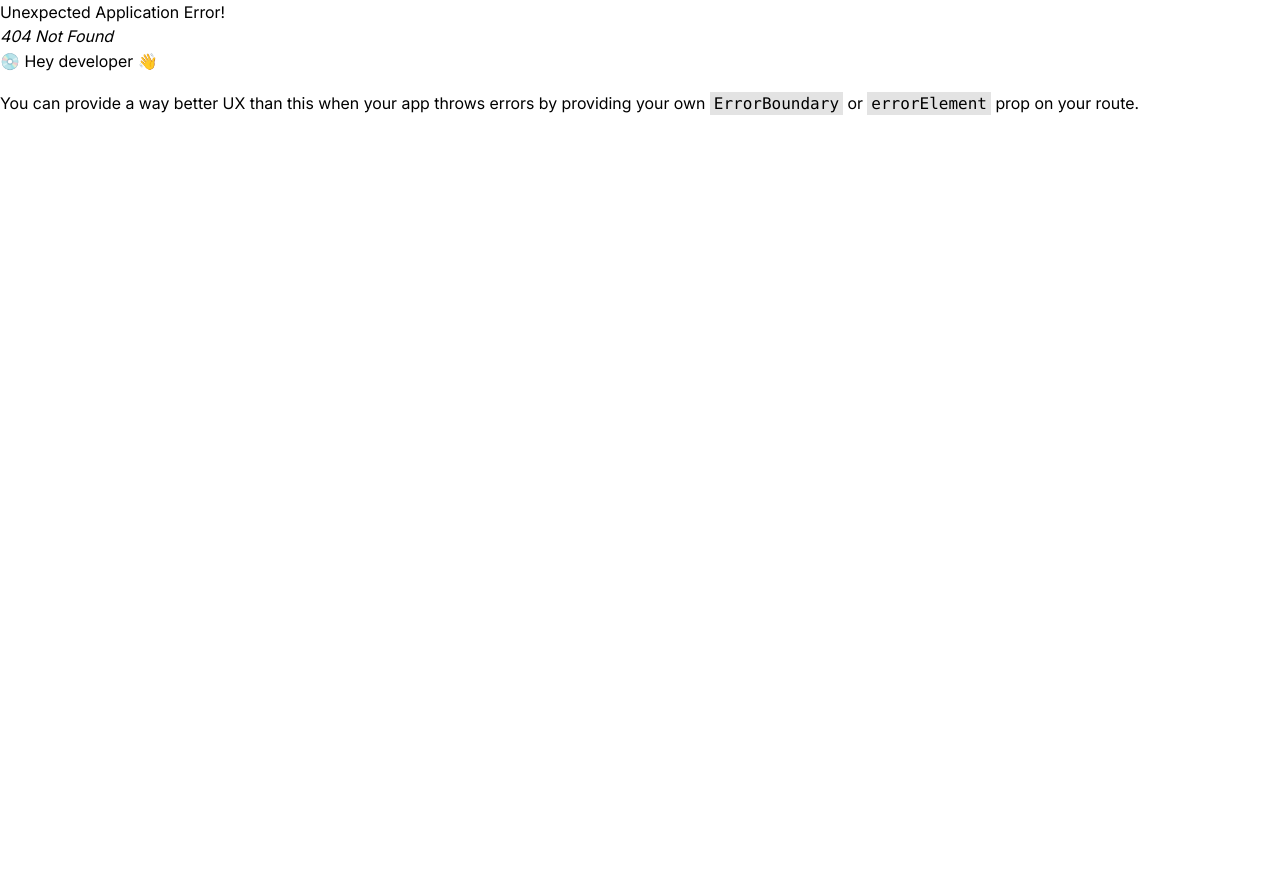
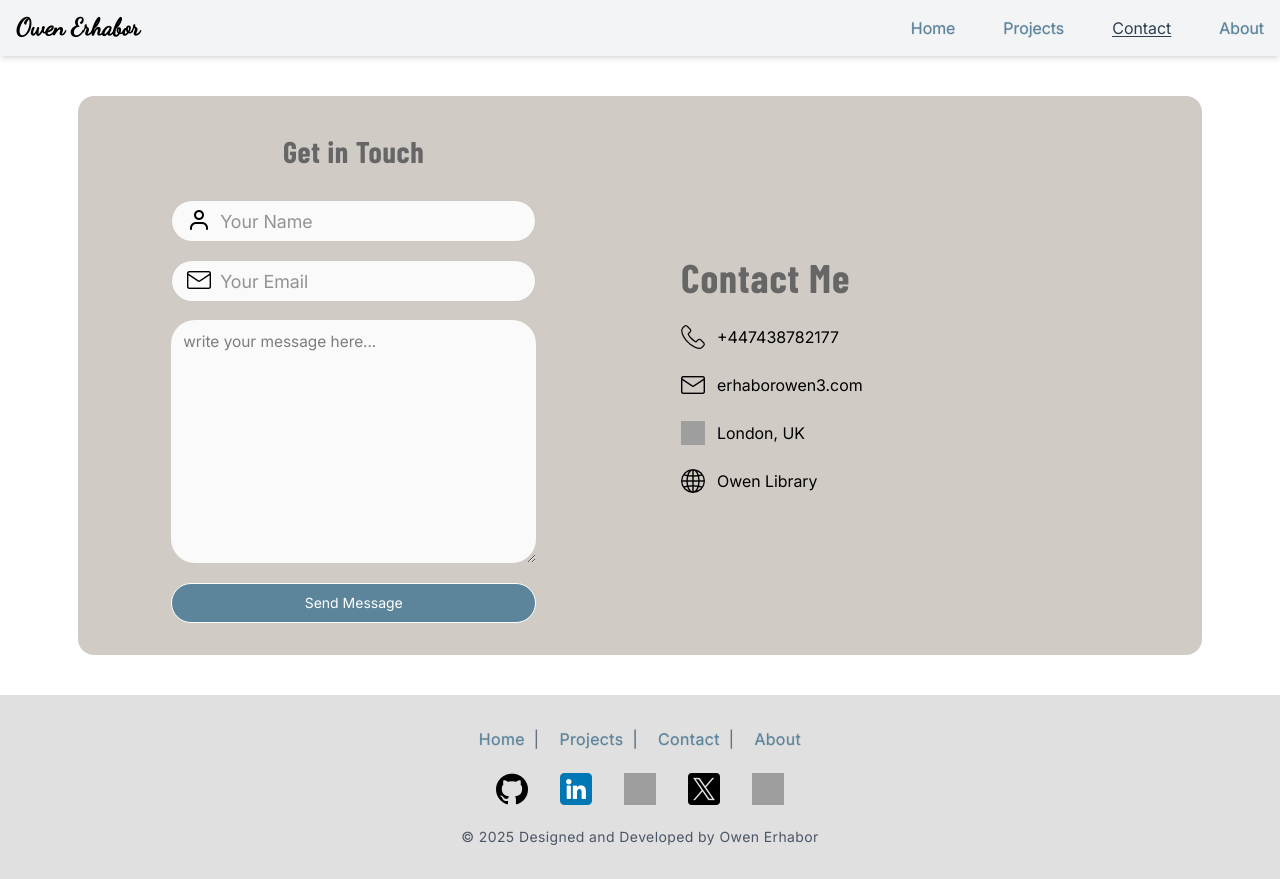
Before and after one commit to owen-6936/portfolio, a React (Vite) app: page /contact in a window 1280 px wide. Before the commit this address had no page. Before the commit the page ends 800 px from the top, so only its background shows below. Built offline with nearby package versions, Linux system fonts and the light colour scheme; grey boxes are pictures that could not be loaded.

Commit message:
feat: implement Contact page with form and personal links; add styles for contact layout

```diff
--- a/src/components/Card.tsx
+++ b/src/components/Card.tsx
@@ -1,7 +1,8 @@
-import { motion, type Variants } from 'framer-motion';
+import React, { useRef, type ReactNode } from 'react';
+import { motion, type Variants, useInView } from 'framer-motion';
+import { defaultVariants } from '../constants/variant';
 import { cn } from '../utils/utils';
-import type { ReactNode } from 'react';
-import { defaultVariants } from '../constants/variant';
+
 // Define the props for the main Card container
 interface CardProps {
   children: React.ReactNode;
@@ -36,6 +37,7 @@ const alignment = {
 };
 
 // The main reusable Card component.
+// It uses a ref and the useInView hook to trigger animations when the card becomes visible.
 const Card: React.FC<CardProps> & {
   Header: React.FC<CardHeaderProps>;
   Body: React.FC<CardSectionProps>;
@@ -49,13 +51,19 @@ const Card: React.FC<CardProps> & {
   className,
   cardVariants = defaultVariants[(index ?? 0) % defaultVariants.length],
 }) => {
+  // Create a ref to attach to the motion component
+  const ref = useRef(null);
+  // Use the useInView hook to determine if the element is in the viewport
+  const isInView = useInView(ref, { once: true, amount: amount });
+
   return (
     <motion.div
+      ref={ref} // Attach the ref to the component
       className={cn(`${bg} rounded-2xl ${padding}`, className ?? '')}
       variants={cardVariants}
-      initial="hidden"
-      whileInView="visible"
-      viewport={{ once: true, amount: amount, margin: '0px' }}
+      initial="hidden" // Start from the hidden state
+      // Animate to the 'visible' state if isInView is true
+      animate={isInView ? 'visible' : 'hidden'}
       transition={{ delay: 0.2 + (index || 0) * 0.1, duration: 0.4 }}
     >
       {children}
--- a/src/components/Footer.tsx
+++ b/src/components/Footer.tsx
@@ -7,7 +7,7 @@ export default function Footer() {
     <footer className="bg-neutral p-8 text-center flex flex-col justify-evenly gap-1.5 w-full tracking-wide">
       <div className="flex justify-center items-center gap-4 flex-wrap">
         {links.map((link, index) => (
-          <span className="link text-sm sm:text-base">
+          <span key={link.key} className="link text-sm sm:text-base">
             <Link key={link.key} to={link.url}>
               {link.title}
             </Link>
--- a/src/components/Navbar.tsx
+++ b/src/components/Navbar.tsx
@@ -1,4 +1,5 @@
 import { useEffect, useState } from 'react';
+import { useLocation } from 'react-router-dom';
 import SidebarMenu from './SidebarMenu';
 import Link from './CustomLink';
 import links from '../constants/links';
@@ -8,6 +9,8 @@ export default function Navbar() {
 
   const [activeNavItem, setActiveNavItem] = useState('');
 
+  const location = useLocation();
+
   const handleLocationChange = () => {
     const currentPath = location.pathname;
     const activeLink = links.find((link) => link.url === currentPath);
@@ -16,7 +19,8 @@ export default function Navbar() {
 
   useEffect(() => {
     handleLocationChange();
-  }, []);
+    window.scrollTo(0, 0);
+  }, [location.pathname]);
 
   return (
     <header className="sticky top-0 left-0 w-full z-50 bg-gray-100 shadow-md h-[var(--nav-height)]">
--- /dev/null
+++ b/src/components/pages/Contact.tsx
@@ -0,0 +1,95 @@
+import person from '../../assets/icons/person.png';
+import phone from '../../assets/icons/telephone.png';
+import email from '../../assets/icons/mail.png';
+import location from '../../assets/icons/google-maps.png';
+import worldWideWeb from '../../assets/icons/world-wide-web.png';
+import Card from '../Card';
+import '../../styles/contact.css';
+
+export default function Contact() {
+  return (
+    <div>
+      <Card
+        index={0}
+        key={'contact-form'}
+        amount={0.1}
+        bg="bg-accent-secondary"
+        padding="p-8"
+        className="contact-container"
+      >
+        <section className="contact-form-section">
+          <form className="contact-form">
+            <h2 className="m-0 mt-4 mb-4 text-3xl">Get in Touch</h2>
+            <label htmlFor="name" className="relative">
+              <img src={person} alt="Name" />
+              <input
+                className="contact-form-field"
+                type="text"
+                id="name"
+                name="name"
+                placeholder="Your Name"
+                required
+              />
+            </label>
+            <label htmlFor="email">
+              <img src={email} alt="Email" />
+              <input
+                className="contact-form-field"
+                type="email"
+                id="email"
+                name="email"
+                placeholder="Your Email"
+                required
+              />
+            </label>
+            <textarea
+              className="contact-form-field"
+              id="message"
+              name="message"
+              placeholder="write your message here..."
+              required
+              cols={30}
+              rows={10}
+            ></textarea>
+            <button type="button" className="contact-form-field">
+              Send Message
+            </button>
+          </form>
+        </section>
+        <section className="contact-me-section">
+          <h1 className="bouncing-header">Contact Me</h1>
+          <ul className="personal-links">
+            <li>
+              <img src={phone} alt="Phone" />
+              <a href="tel:+447438782177">+447438782177</a>
+            </li>
+            <li>
+              <img src={email} alt="Email" />
+              <a href="mailto:erhaborowen3.com">erhaborowen3.com</a>
+            </li>
+            <li>
+              <img src={location} alt="Location" />
+              <a
+                href="https://www.google.com/maps/place/London,+UK"
+                rel="noopener noreferrer"
+                target="_blank"
+              >
+                London, UK
+              </a>
+            </li>
+            <li>
+              <img src={worldWideWeb} alt="World Wide Web" />
+              <a
+                href="https://www.owenlibrary.com"
+                rel="noopener noreferrer"
+                target="_blank"
+              >
+                Owen Library
+              </a>
+            </li>
+          </ul>
+        </section>
+      </Card>{' '}
+    </div>
+  );
+}
--- a/src/layout/RootLayout.tsx
+++ b/src/layout/RootLayout.tsx
@@ -8,7 +8,7 @@ export default function RootLayout() {
     <div>
       <Navbar />
       <main>
-        <AnimatePresence mode="sync">
+        <AnimatePresence mode="sync" initial={false}>
           <motion.div
             key={location.pathname}
             initial={{ opacity: 0, y: 20 }}
--- a/src/routes/Router.tsx
+++ b/src/routes/Router.tsx
@@ -1,6 +1,7 @@
 import { createBrowserRouter } from 'react-router-dom';
 import RootLayout from '../layout/RootLayout';
 import Home from '../components/Home';
+import Contact from '../components/pages/Contact';
 
 export const routes = [
   {
@@ -11,6 +12,10 @@ export const routes = [
         path: '/',
         element: <Home />,
       },
+      {
+        path: '/contact',
+        element: <Contact />,
+      },
     ],
   },
 ];
--- /dev/null
+++ b/src/styles/contact.css
@@ -0,0 +1,95 @@
+@import 'tailwindcss';
+@import '../tailwind-custom-utilities.css';
+
+h1,
+h2,
+h3 {
+  @apply font-heading text-neutral leading-5 tracking-wide;
+}
+
+.contact-container {
+  @apply w-[90%] mx-auto my-10 flex flex-col justify-evenly gap-15;
+  @apply lg:flex-row lg:gap-10;
+}
+
+.contact-form-section {
+  @apply w-full rounded-3xl;
+}
+
+.contact-form {
+  @apply flex flex-col justify-around items-center gap-5;
+}
+
+.contact-form label {
+  @apply relative;
+}
+
+.contact-form label img {
+  @apply absolute left-4 top-1/2 transform -translate-y-1/2;
+}
+
+.contact-form label,
+input {
+  @apply h-10 w-[75%];
+}
+
+.contact-form .contact-form-field {
+  @apply rounded-3xl w-[75%] bg-primary;
+}
+
+.contact-form input.contact-form-field {
+  transition:
+    border-color 0.3s ease-in-out,
+    box-shadow 0.3s ease-in-out;
+  @apply w-full px-4 py-5 pl-12 text-lg text-primary border-accent-secondary border;
+}
+
+.contact-form input.contact-form-field:focus,
+.contact-form textarea.contact-form-field:focus {
+  @apply outline-none border-accent-primary shadow-lg border-2;
+}
+
+.contact-form textarea.contact-form-field {
+  @apply text-[15.5px] rounded-3xl pt-2.5 pl-3;
+}
+
+.contact-form button.contact-form-field {
+  @apply cursor-pointer h-10 bg-accent text-white border-1 text-sm outline-0;
+}
+
+.contact-form button.contact-form-field:focus,
+.contact-form button.contact-form-field:hover {
+  outline: 2px solid #4a6f77;
+  @apply bg-accent-hover text-[0.975rem] font-medium;
+}
+
+.contact-form button.contact-form-field:focus-visible {
+  outline: 2px solid #4a6f77;
+  outline-offset: 1px;
+  @apply bg-accent-hover text-[0.975rem] font-medium;
+}
+
+.contact-me-section {
+  @apply flex flex-col justify-center p-6 rounded-3xl w-full;
+  @apply lg:ml-5;
+}
+
+.contact-me-section h1 {
+  @apply relative text-[2.5rem] m-0 p-0;
+}
+
+.contact-me-section h1.bouncing-header {
+  @apply gravityBounce;
+}
+
+.personal-links {
+  @apply w-full list-none pt-4 mt-8 flex flex-col justify-between gap-6;
+}
+
+.personal-links li {
+  @apply flex items-center gap-3;
+}
+
+.personal-links img {
+  @apply w-6 h-6;
+}
--- a/src/styles/home.css
+++ b/src/styles/home.css
@@ -23,7 +23,7 @@
   background-image: url('/src/assets/images/competent_owen_placeholder.webp');
   background-position: center;
   background-size: cover;
-  @apply blur-[0%] rounded-2xl w-full min-w-[320px] max-w-[415px] relative;
+  @apply blur-[0%] rounded-2xl w-full min-w-[320px] max-w-[415px] relative m-auto;
 }
 
 .hero-image img {
--- a/src/tailwind-custom-utilities.css
+++ b/src/tailwind-custom-utilities.css
@@ -18,6 +18,10 @@
 @utility bg-accent {
   background-color: #5c859b;
 }
+
+@utility bg-accent-secondary {
+  background-color: rgba(163, 152, 142, 0.5);
+}
 @utility bg-accent-hover {
   background-color: #4a6f83;
 }
@@ -27,15 +31,23 @@
 @utility text-primary {
   color: #2c2c2c;
 }
-@utility text-secondary {
-  color: #666666;
-}
 @utility text-heading {
   color: #212529;
 }
 @utility text-accent {
   color: #5c859b;
   text-shadow: 0 0 1px rgba(92, 127, 145, 0.6);
+}
+
+@utility ring-accent {
+  --tw-ring-color: #5c859b;
+}
+
+@utility border-accent-secondary {
+  border-color: rgba(163, 152, 142, 0.5);
+}
+@utility border-accent-primary {
+  border-color: #5c859b;
 }
 @utility text-accent-active {
   color: #2c3e50;
@@ -84,3 +96,19 @@
 @utility btn-box-shadow {
   box-shadow: 0 3px 8px rgba(0, 0, 0, 0.15);
 }
+
+@utility gravityBounce {
+  animation: gravityBounce 1.8s ease-in-out infinite;
+}
+
+@keyframes gravityBounce {
+  0%,
+  100% {
+    transform: translateY(25px);
+    animation-timing-function: cubic-bezier(0.2, 0.8, 0.4, 1);
+  }
+  50% {
+    transform: translateY(-10px);
+    animation-timing-function: cubic-bezier(0.8, 0.2, 0.2, 0.8);
+  }
+}
```
Also changed, not shown: src/components/pages/About.tsx (added), src/components/pages/Projects.tsx (added).
